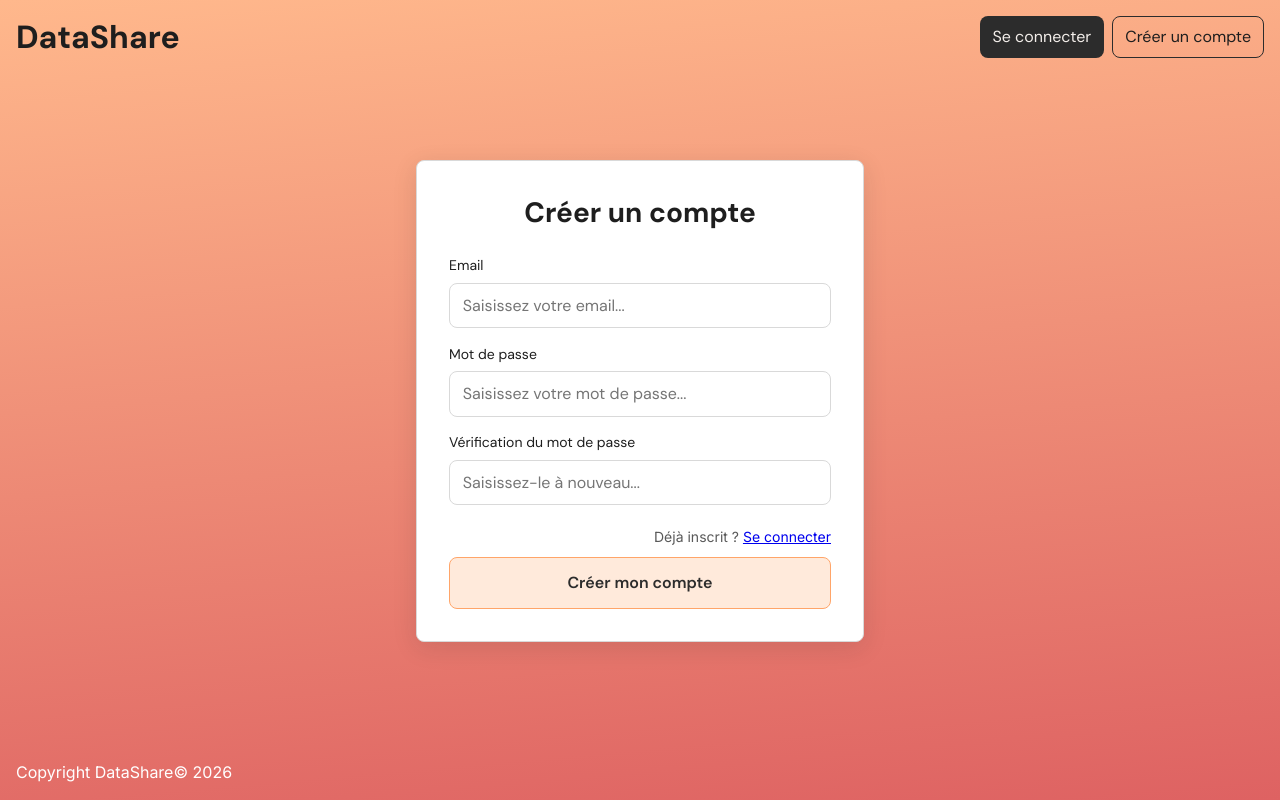
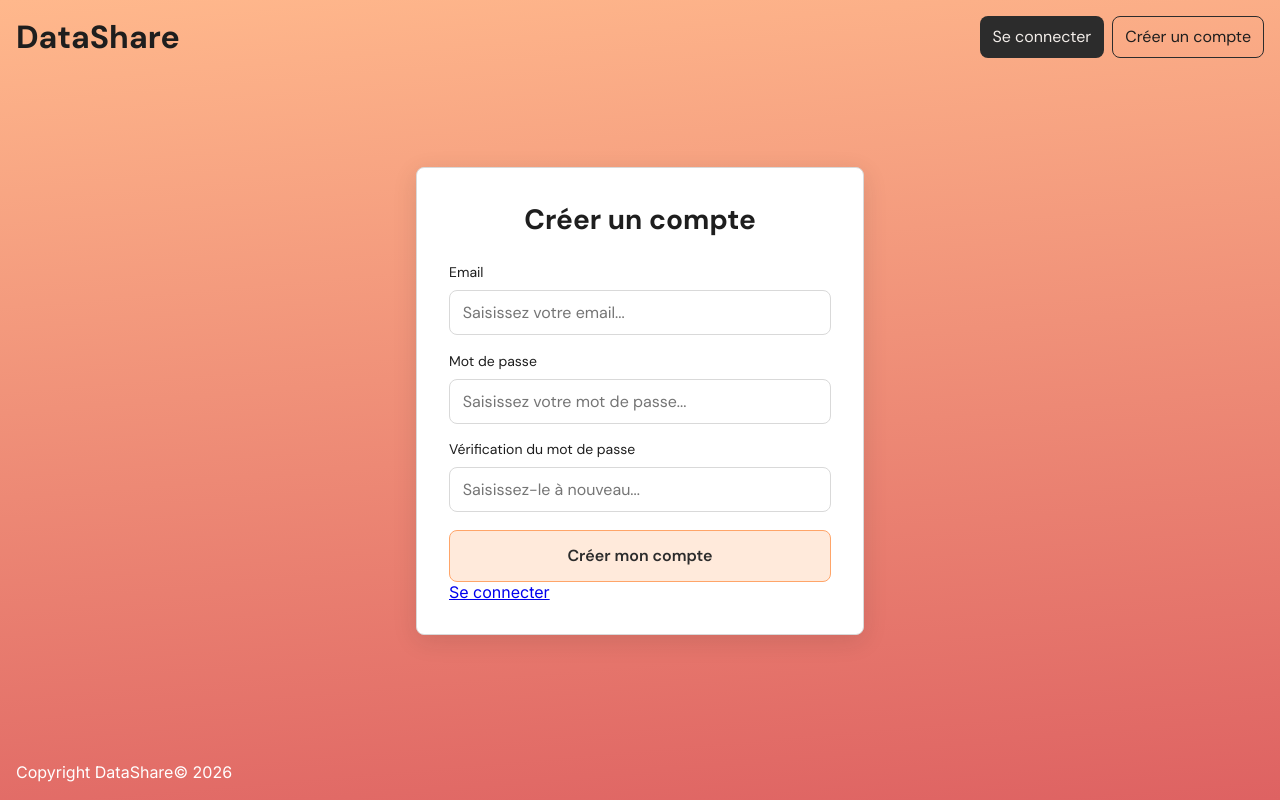
Before and after one commit to jlbokass/datashare, an Angular app in the folder frontend/: page /register in a window 1280 px wide. Built offline with nearby package versions, Linux system fonts and the light colour scheme.

Commit message:
style(ui-01): align authentication cards and actions with Figma

```diff
--- a/frontend/src/app/pages/register/register.html
+++ b/frontend/src/app/pages/register/register.html
@@ -5,7 +5,7 @@
     <p class="success-message" role="status">
       Ton compte a bien été créé. Tu peux maintenant te connecter.
     </p>
-    <a routerLink="/login">Se connecter</a>
+    <a class="secondary-action" routerLink="/login">Se connecter</a>
   } @else {
     @if (errorMessage()) {
       <p class="form-message" role="alert">{{ errorMessage() }}</p>
@@ -71,10 +71,12 @@
         }
       </div>
 
-      <p class="existing-account">Déjà inscrit ? <a routerLink="/login">Se connecter</a></p>
-      <button type="submit" [disabled]="submitting()">
-        {{ submitting() ? 'Création en cours...' : 'Créer mon compte' }}
-      </button>
+      <div class="form-actions">
+        <button type="submit" [disabled]="submitting()">
+          {{ submitting() ? 'Création en cours...' : 'Créer mon compte' }}
+        </button>
+        <a class="secondary-action" routerLink="/login">Se connecter</a>
+      </div>
     </form>
   }
 </section>
```
